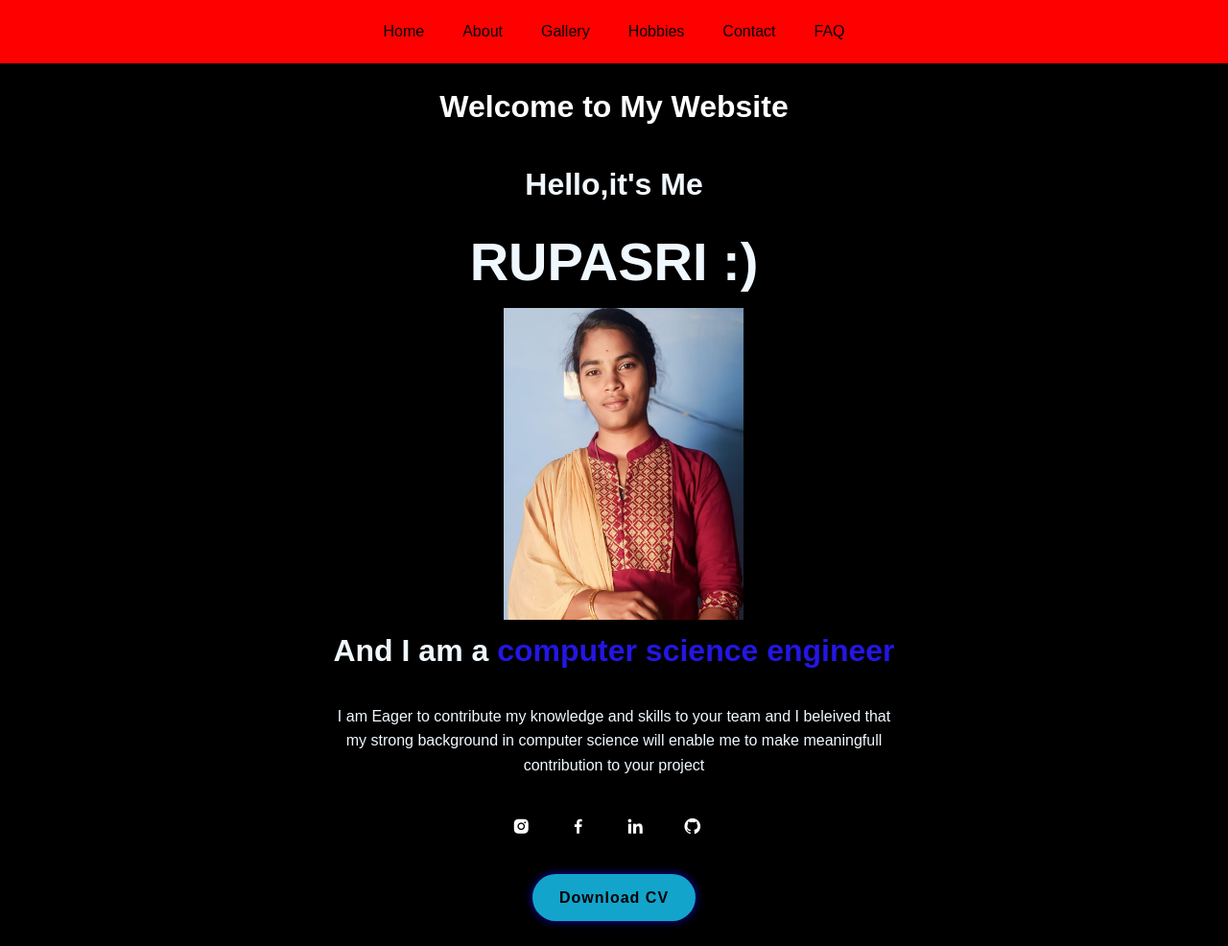
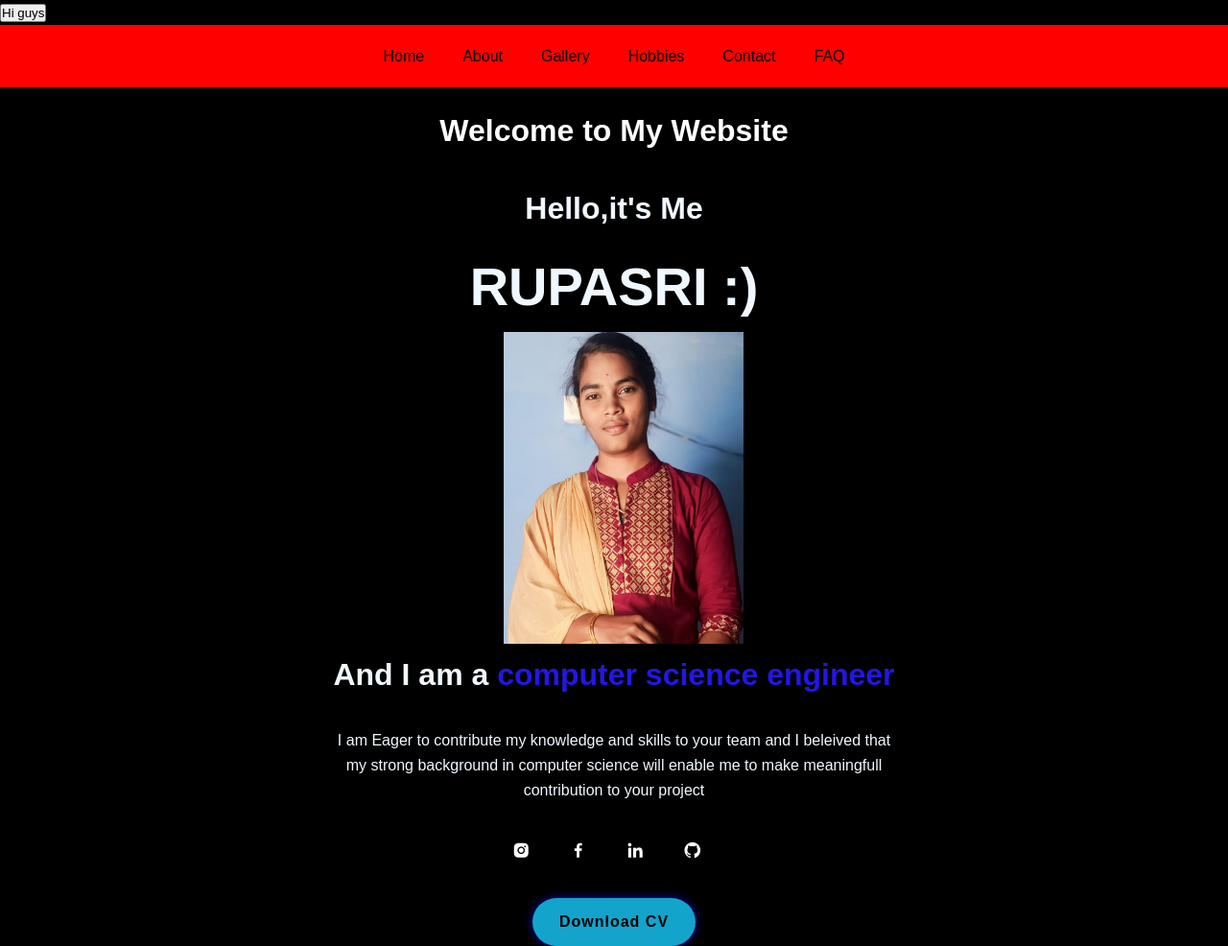
Before and after one commit to Rupasriperiyasamy/rupa-profile, a plain HTML site: page index.html in a window 1280 px wide. Shown: the whole page at 96% size. Before the commit the page ends 960 px from the top, so only its background shows below. Drawn offline with nearby package versions, Linux system fonts and the light colour scheme.

Commit message:
Update index.html

```diff
--- a/index.html
+++ b/index.html
@@ -8,6 +8,9 @@
 	<link href='https://unpkg.com/boxicons@2.1.4/css/boxicons.min.css' rel='stylesheet'>
 </head>
 <body>
+	<button>
+		Hi guys
+	</button>
     <header>
         <nav>
             <a href="index.html">Home</a>
```
